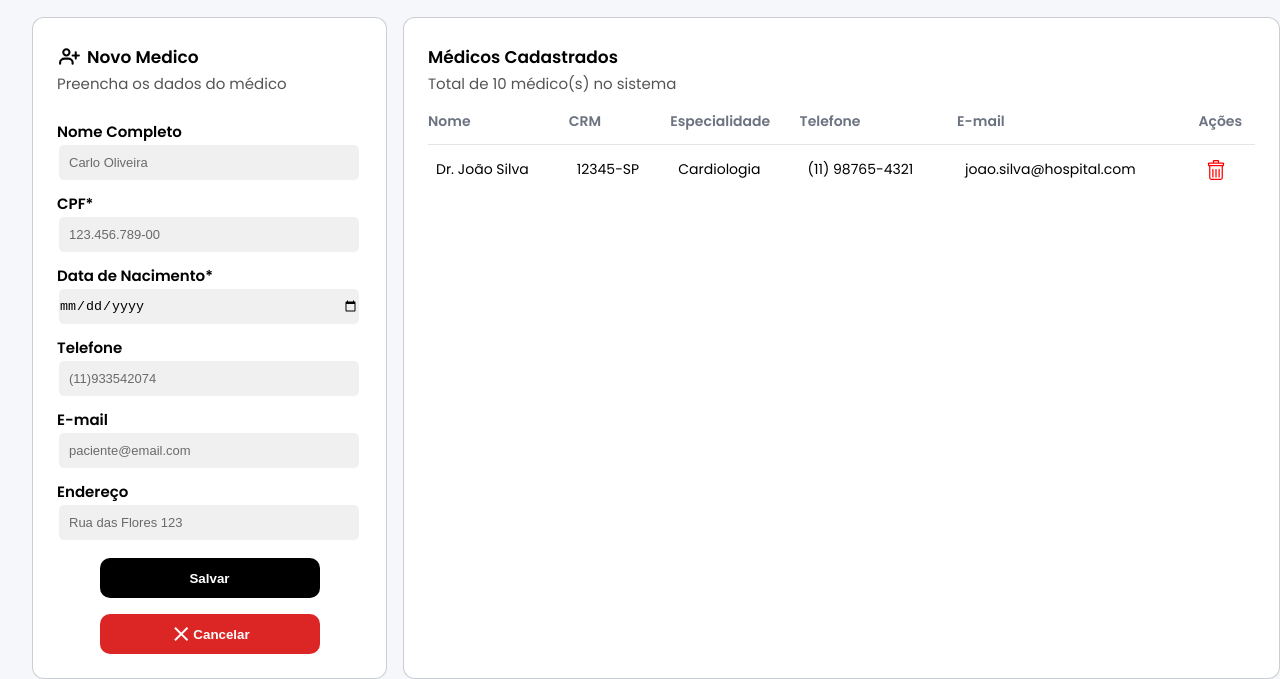
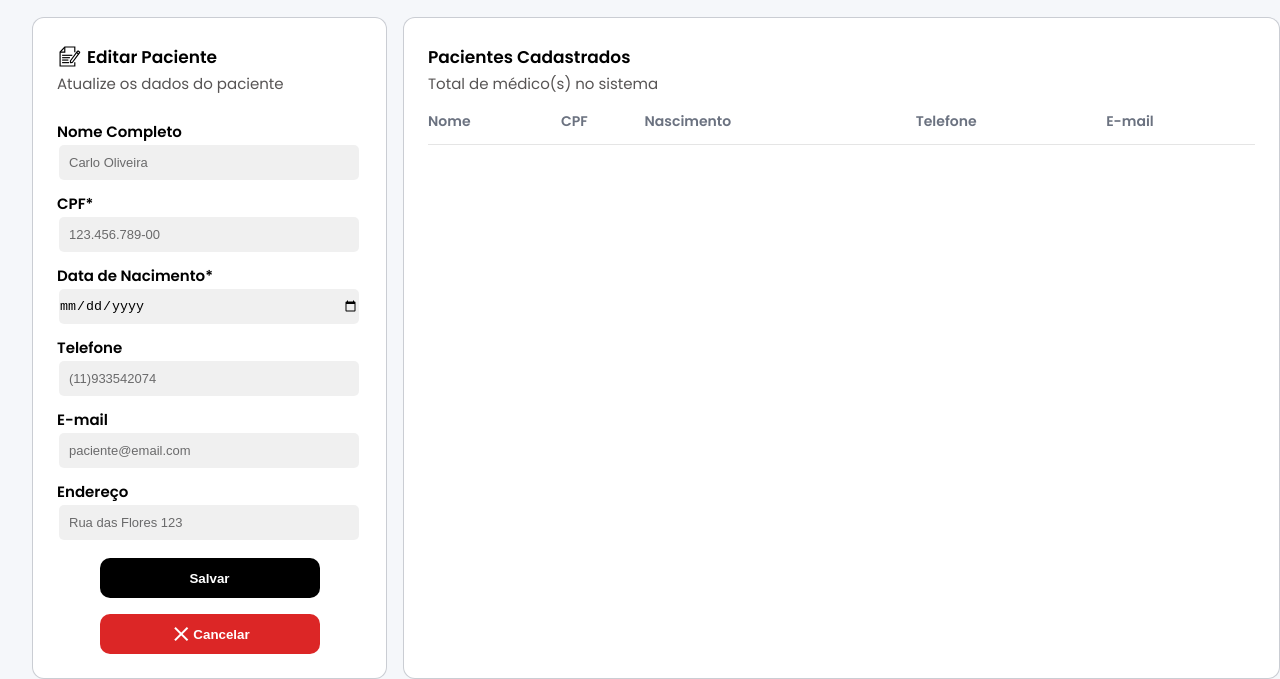
Before and after one commit to isabellyfranklin/Sistema-medico, a website: page paginas/pacientes.html in a window 1280 px wide. Shown: the part 150-829 px from the top of the page. Drawn offline with nearby package versions, Linux system fonts and the light colour scheme.

Commit message:
Foram colocado favicon em todas as paginas

```diff
--- a/paginas/pacientes.html
+++ b/paginas/pacientes.html
@@ -4,6 +4,7 @@
     <meta charset="UTF-8">
     <meta name="viewport" content="width=device-width, initial-scale=1.0">
     <link rel="stylesheet" href="https://fonts.googleapis.com/css2?family=Material+Symbols+Outlined:opsz,wght,FILL,GRAD@24,400,0,0&icon_names=close" />
+    <link rel="shortcut icon" href="../img/icons-pessoas-48.svg" type="image/x-icon">
     <link rel="stylesheet" href="css/medico.css">
     <title>Pacientes</title>
 </head>
@@ -43,8 +44,8 @@
         <section class="gerenciamento">
 
             <form action="">
-                <h3><img  class="img-novo-medico" src="../img/icon-user-add.svg" alt="icone">Novo Medico</h3>
-                <p>Preencha os dados do médico</p>
+                <h3><img  class="img-novo-medico" src="../img/icon-editor.svg" alt="icone">Editar Paciente</h3>
+                <p>Atualize os dados do paciente</p>
 
                 <label for="">Nome Completo</label>
                 <input type="text" placeholder="Carlo Oliveira" required autocomplete="off">
@@ -74,33 +75,32 @@
             </form>
 
              <article class="no-sistema">
-                <h3>Médicos Cadastrados</h3>
-                <p>Total de <span id="total-de-pacientes-cadastrados">10</span> médico(s) no sistema</p>
+                <h3>Pacientes Cadastrados</h3>
+                <p>Total de <span id="total-de-pacientes-cadastrados"></span> médico(s) no sistema</p>
 
                 <table class="tabela" id="tabela-paciente">
                 <thead>
                     <tr>
                         <th>Nome</th>
-                        <th>CRM</th>
-                        <th>Especialidade</th>
+                        <th>CPF</th>
+                        <th>Nascimento</th>
                         <th>Telefone</th>
                         <th>E-mail</th>
-                        <th>Ações</th>
                     </tr>
                 </thead>
 
                 <tbody id="paciente-cadastrado">
 
-                        <tr>
-                            <td>Dr. João Silva</td>
-                            <td>12345-SP</td>
-                            <td>Cardiologia</td>
+                        <!--<tr>
+                            <td>João Silva</td>
+                            <td>123.456.789.12</td>
+                            <td>13/05/2005</td>
                             <td>(11) 98765-4321</td>
                             <td>joao.silva@hospital.com</td>
                             <td><button class="btn-excluir"><img src="../img/icon-trash.svg" alt="Icone trash"></button></td>
                         </tr>
 
-                        <!-- aqui o JS vai inserir uma <tr> pra cada médico -->
+                        aqui o JS vai inserir uma <tr> de cada paciente  -->
 
                 </tbody>
 
```
Also changed, not shown: index.html (+12 -14 lines), paginas/consulta.html (+1 -0 lines), paginas/medico.html (+3 -2 lines), style.scss (+11 -0 lines), img/icon-editor.svg (added), style.css, 1 other file.
